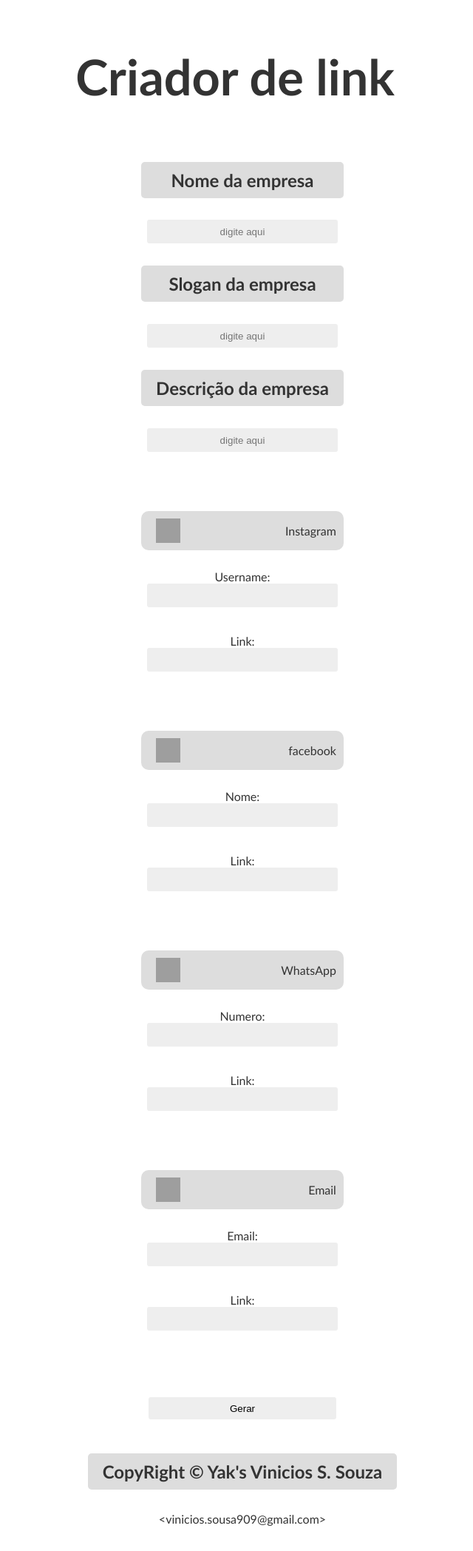
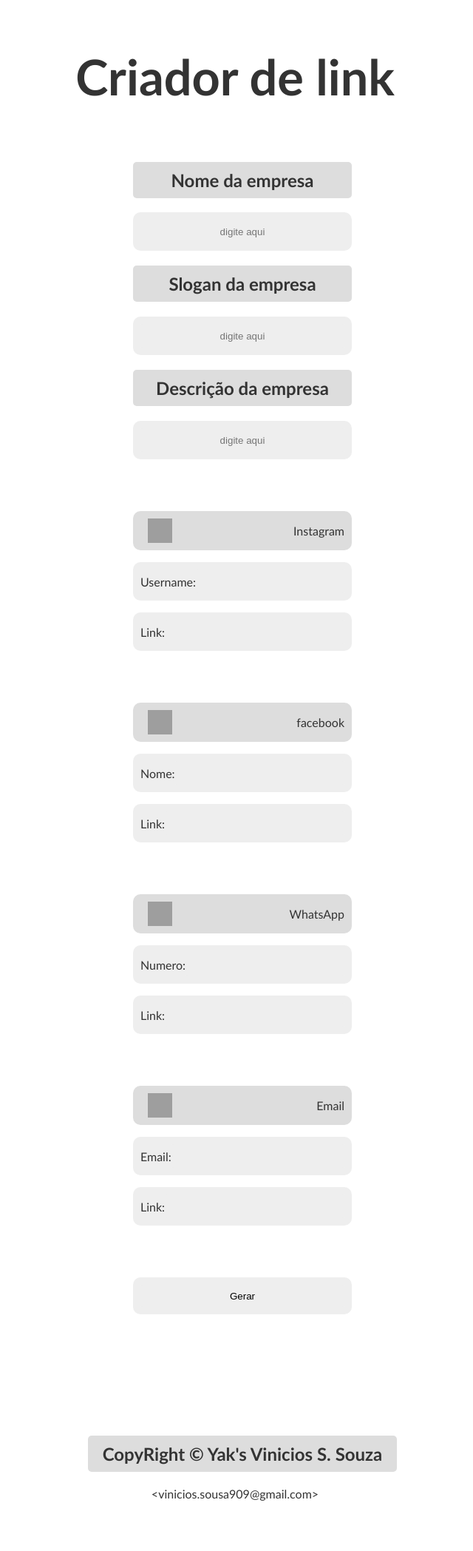
Before and after one commit to plankiton/QrPage, a Flask app: page / in a window 1280 px wide. Shown: the whole page at 74% size, without its empty margins (330-970 px from the left). After the commit the page ends 2029 px from the top, so only its background shows below. Run offline with Flask 2, Linux system fonts and the light colour scheme; grey boxes are pictures that could not be loaded.

Commit message:
fixing some design bugs

```diff
--- a/static/style.css
+++ b/static/style.css
@@ -37,7 +37,7 @@ section {
     width: 80%;
 }
 
-p {
+section p {
     display: flex;
     flex-direction: row;
     justify-content: space-between;
@@ -48,7 +48,7 @@ p {
     padding: 10px;
 }
 
-p img {
+section p img {
     height: 33px;
     width:  33px;
     padding-right: 10px;
@@ -59,8 +59,12 @@ p img {
     display: none !important;
 }
 
-a {
+section a {
     font-weight: bold;
     text-decoration: none;
     color: #333333;
 }
+
+footer {
+    margin-top: 10%;
+}
```
